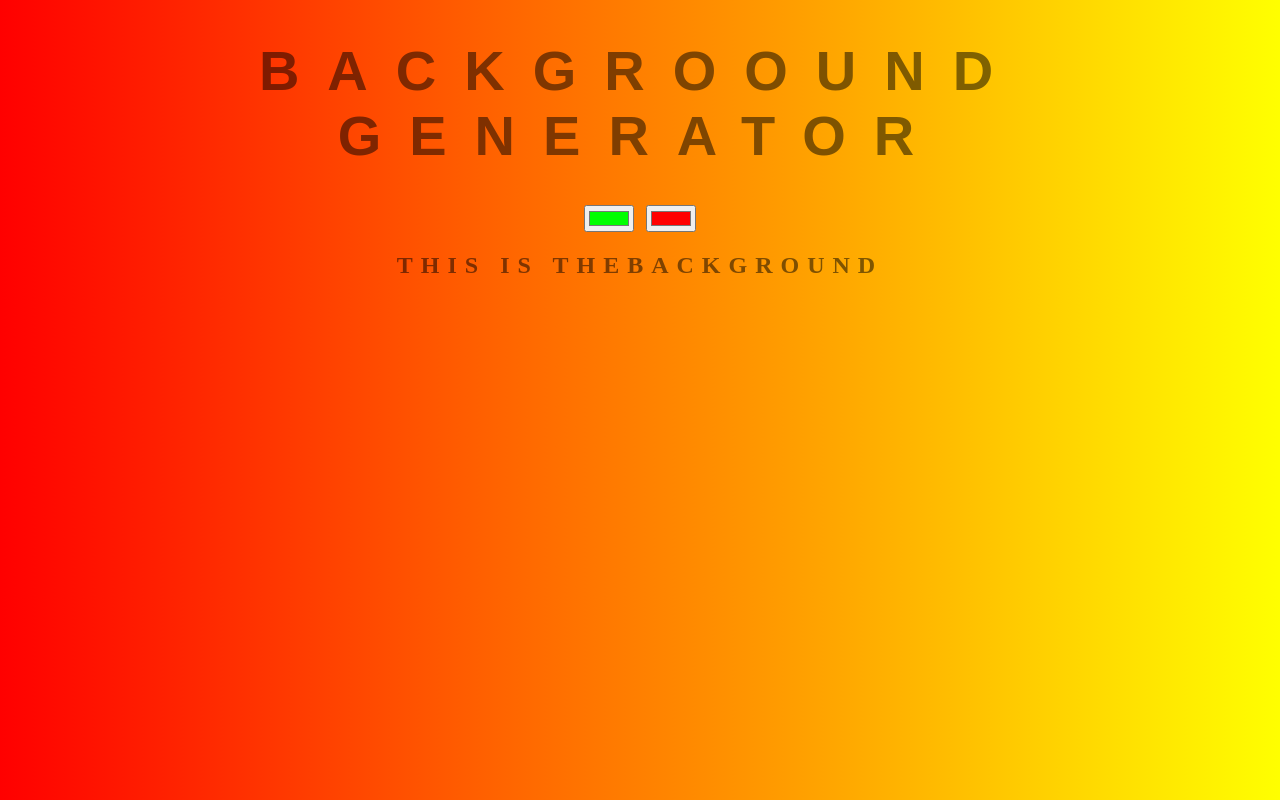
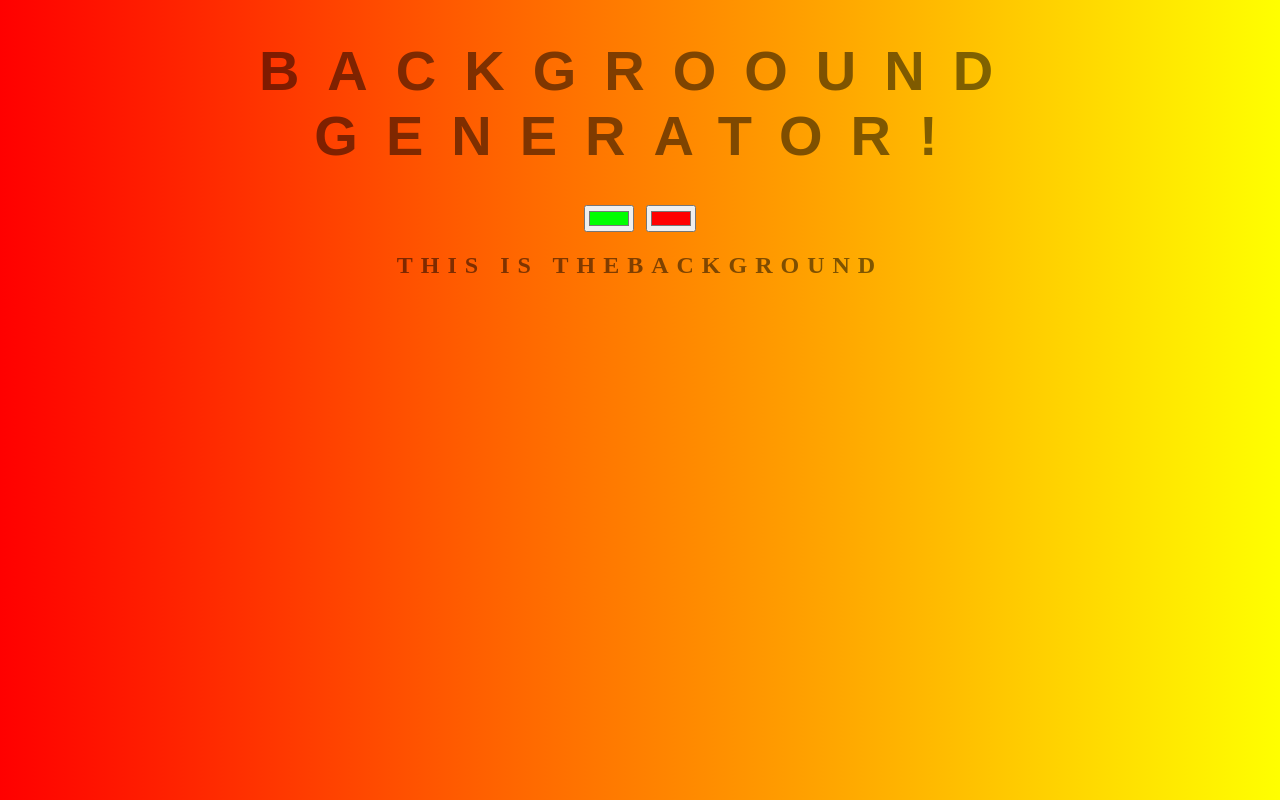
Before and after one commit to margon23/background-generator, a plain HTML site: page index.html in a window 1280 px wide. Drawn offline with Linux system fonts and the light colour scheme.

Commit message:
yeni eklendi

```diff
--- a/index.html
+++ b/index.html
@@ -5,7 +5,7 @@
 	<link rel="stylesheet" type="text/css" href="style.css">
 </head>
 <body id="gradient">
-	<h1>Backgroound Generator</h1>
+	<h1>Backgroound Generator!</h1>
 	<input class="color1" type="color" name="color1" value="#00ff00">
 	<input class="color2" type="color" name="color2" value="#ff0000">
 	<h2>This is theBackground</h2>
```
